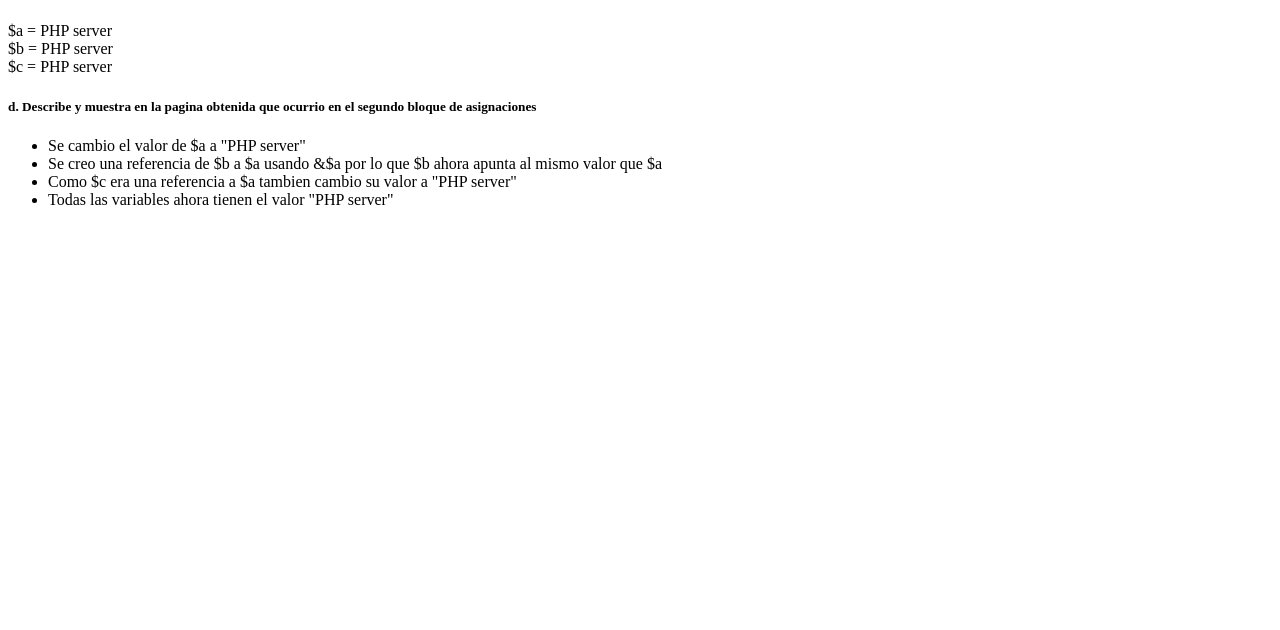
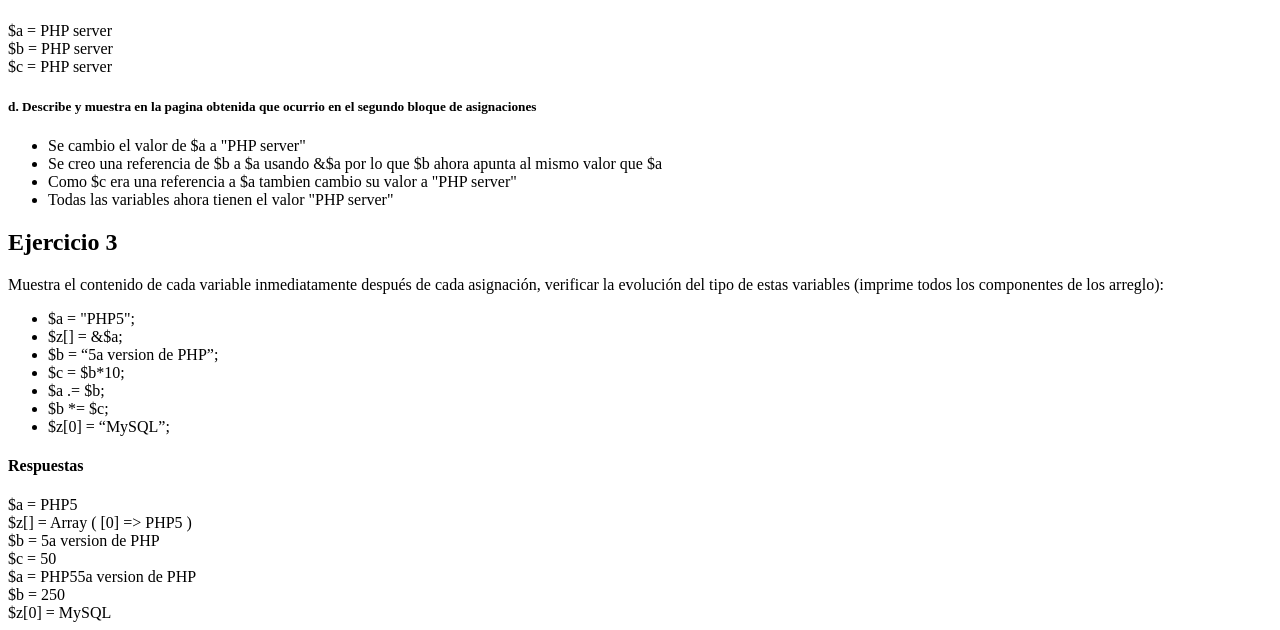
Before and after one commit to NeboDev/tecweb, a PHP site: page / in a window 1280 px wide. Shown: the part 730-1360 px from the top of the page. Before the commit the page ends 935 px from the top, so only its background shows below. Run offline with PHP 8.4, Linux system fonts and the light colour scheme.

Commit message:
Ejercicio 3 agregado al index

```diff
--- a/practicas/p05/index.php
+++ b/practicas/p05/index.php
@@ -57,5 +57,38 @@
         unset($a, $b, $c);
     ?>
 
+    <h2>Ejercicio 3</h2>
+    <p>Muestra el contenido de cada variable inmediatamente después de cada asignación,
+        verificar la evolución del tipo de estas variables (imprime todos los componentes de los
+        arreglo):</p>
+    <ul>
+        <li>$a = "PHP5";</li>
+        <li>$z[] = &$a;</li>
+        <li>$b = “5a version de PHP”;</li>
+        <li>$c = $b*10;</li>
+        <li>$a .= $b;</li>
+        <li>$b *= $c;</li>
+        <li>$z[0] = “MySQL”;</li>
+    </ul>
+    <?php
+        echo '<h4>Respuestas</h4>';
+        $a = "PHP5";
+        echo '$a = '.$a."<br>";
+        @$z[] = &$a;
+        echo '$z[] = ';
+            print_r($z);
+        echo "<br>";
+        $b = "5a version de PHP";
+        echo '$b = '.$b."<br>";
+        @$c = $b * 10;
+        echo '$c = '.$c."<br>";
+        @$a .= $b;
+        echo '$a = '.$a."<br>";
+        @$b *= $c;
+        echo '$b = '.$b."<br>";
+        $z[0] = "MySQL";
+        echo '$z[0] = '. $z[0]."<br>";
+    ?>
+
 </body>
 </html>
```
